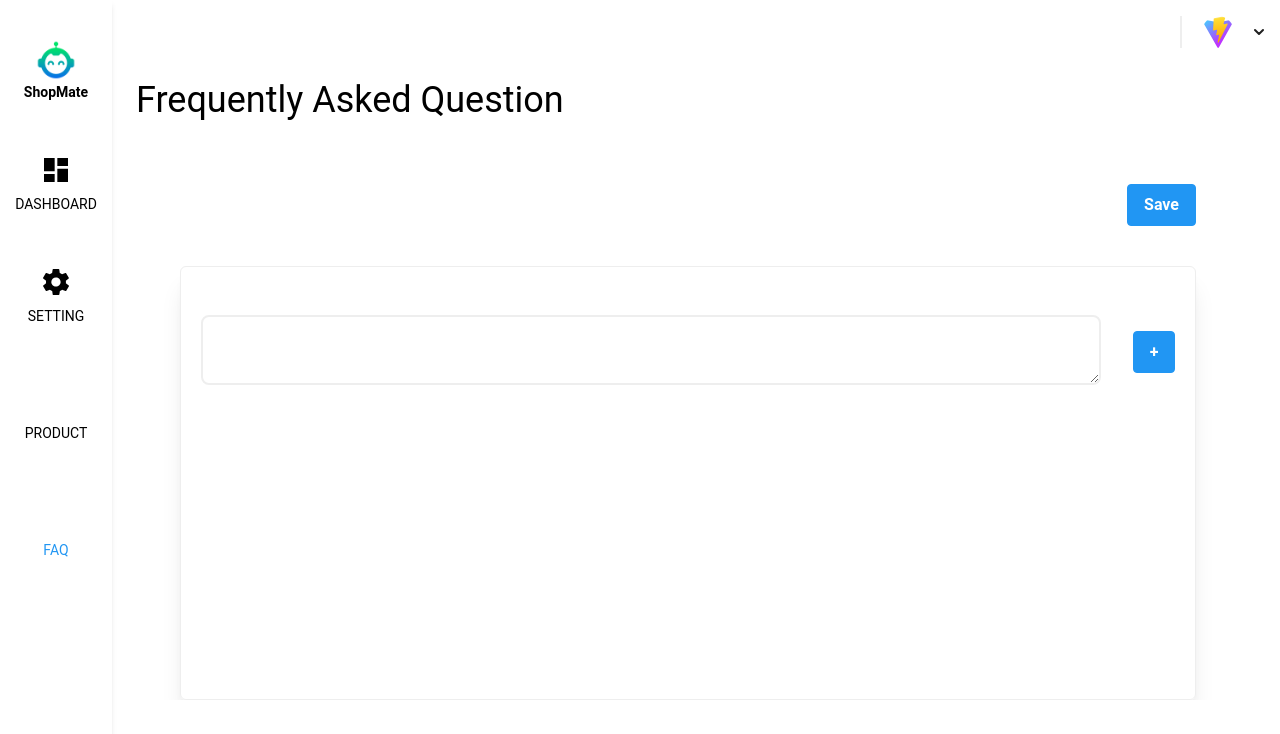
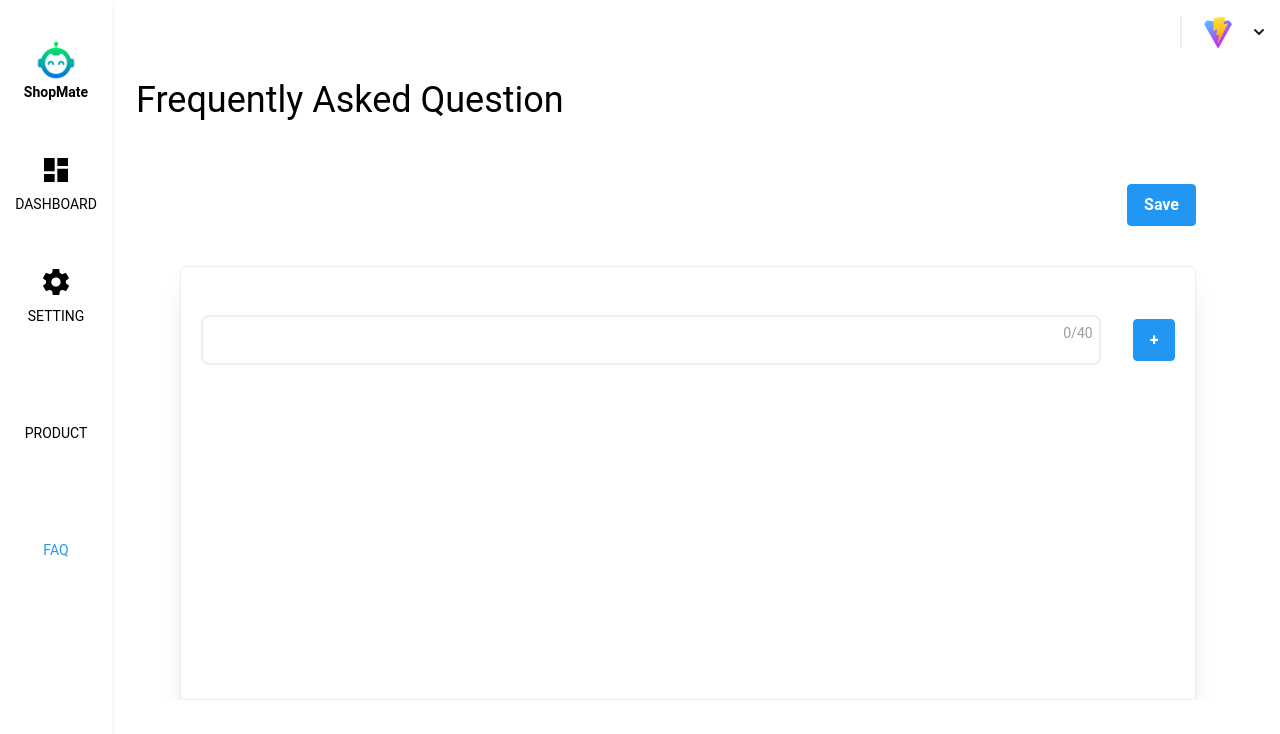
Before and after one commit to jawad026/shop-mate, a React (Vite) app: page /shop/faq in a window 1280 px wide. Shown: the top 734 px of the page. Built offline with nearby package versions, Linux system fonts and the light colour scheme; some icons are missing.

Commit message:
faq fixed

```diff
--- a/src/pages/Questions/Faq.jsx
+++ b/src/pages/Questions/Faq.jsx
@@ -53,14 +53,14 @@
           <div className="flex flex-col items-center mt-12  h-96  ">
             <div className=" flex">
               <div className="md:w-[900px]">
-                <TextArea
-                  maxLength={400}
+                <InputBox
+                  maxLength={40}
                   type="text"
                   value={inputFields[0]}
-                  onChange={(e) => handleInputChange(0, e.target.value)}
+                  onchange={(e) => handleInputChange(0, e.target.value)}
                 />
               </div>
-              <div className="ml-8 mt-4 ">
+              <div className="ml-8 mt-1 ">
                 <CheckOutButton onClick={addInputField} text={"+"} />
               </div>
             </div>
@@ -68,16 +68,16 @@
               {inputFields.slice(1).map((value, index) => (
                 <div className="flex mt-2" key={index}>
                   <div className=" md:w-[900px]">
-                    <TextArea
-                      maxLength={400}
+                    <InputBox
+                      maxLength={40}
                       type="text"
                       value={value}
-                      onChange={(e) =>
+                      onchange={(e) =>
                         handleInputChange(index + 1, e.target.value)
                       }
                     />
                   </div>
-                  <div className="ml-8 mt-4">
+                  <div className="ml-8 mt-1">
                     <CheckOutButton
                       onClick={() => removeInputField(index + 1)}
                       text={"–"}
```
